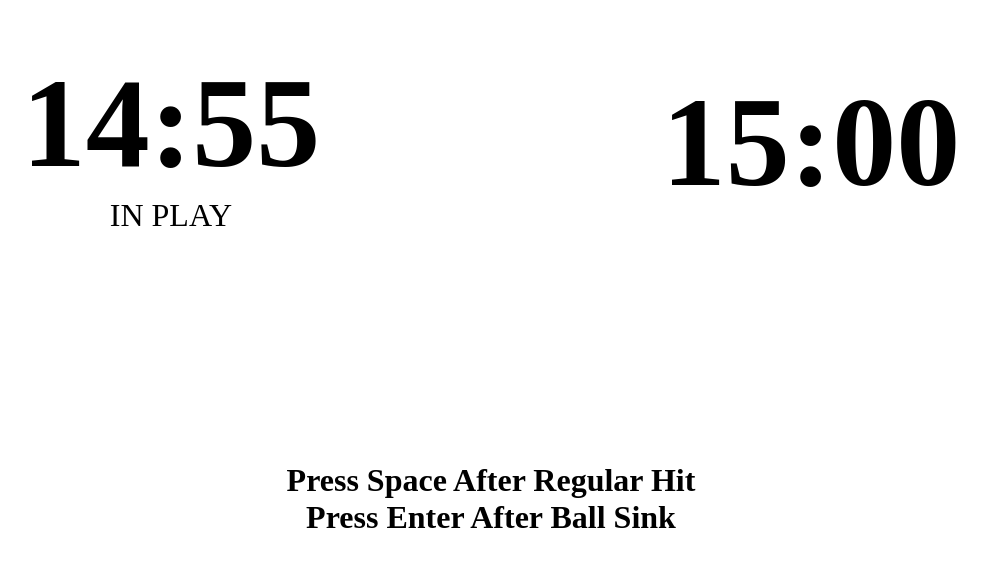
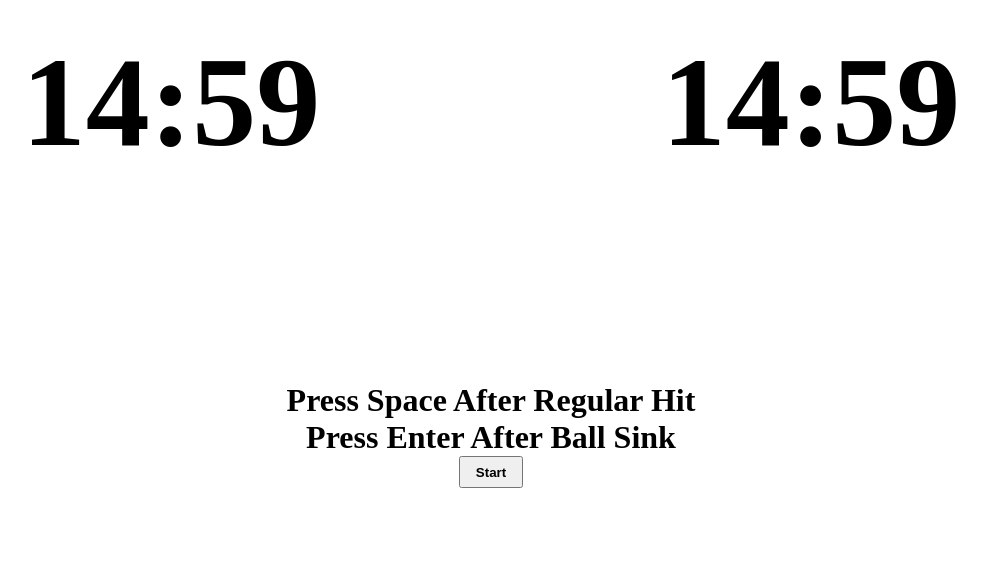
Before and after one commit to Maxwell-Hunt/Clock-Pool, a plain HTML site: page index.html in a window 1280 px wide. Shown: the part 178-744 px from the top of the page, without its empty margins (149-1136 px from the left). Drawn offline with Linux system fonts and the light colour scheme.

Commit message:
Added start button

```diff
--- a/index.html
+++ b/index.html
@@ -8,7 +8,7 @@
         <div class="clock_container">
             <div id="clock1" class="clock">
                 <h1>15:00</h1>
-                <p>IN PLAY</p>
+                <p></p>
             </div>
             <div id="clock2" class="clock">
                 <h1>15:00</h1>
@@ -19,8 +19,10 @@
             <div>
                 <h1>Press Space After Regular Hit</h1>
                 <h1>Press Enter After Ball Sink</h1>
+                <button class="start_button" onclick="beginGame()">Start</button>
             </div>
         </div>
+
         <script src="script.js"></script>
     </body>
 </html>
--- a/script.js
+++ b/script.js
@@ -2,7 +2,9 @@ class Clock {
     constructor(obj, time, is_active=false) {
         this.obj = obj;
         this.time = time;
-        this.is_active = is_active;
+        this.is_active = !is_active;
+        this.updateActivity();
+        this.update();
     }
 
     // returns a string which displays the current amount of time
@@ -18,7 +20,7 @@ class Clock {
         return result;
     }
 
-    update_activity() {
+    updateActivity() {
         this.is_active = !this.is_active;
         for(let child of this.obj.childNodes) {
             if(child.tagName === "P") {
@@ -41,12 +43,21 @@ class Clock {
     }
 }
 
-let clock1 = new Clock(document.getElementById("clock1"), 900, is_active = true);
-let clock2 = new Clock(document.getElementById("clock2"), 900)
-
+let game_started = false;
+let clock1 = new Clock(document.getElementById("clock1"), 900);
+let clock2 = new Clock(document.getElementById("clock2"), 900);
 let active_clock = 1;
 
+function beginGame() {
+    console.log("Hello");
+    game_started = true;
+    active_clock = 1;
+    clock1 = new Clock(document.getElementById("clock1"), 900, is_active = true);
+    clock2 = new Clock(document.getElementById("clock2"), 900);
+}
+
 function update() {
+    if(!game_started) return;
     if(active_clock == 1) {
 
         clock1.update();
@@ -54,14 +65,12 @@ function update() {
     else if(active_clock == 2) {
         clock2.update();
     }
-    if(clock1.time == 0) {
-
-    }
 }
 
 function switchClock(event) {
-    clock1.update_activity();
-    clock2.update_activity();
+    if(!game_started) return;
+    clock1.updateActivity();
+    clock2.updateActivity();
     if(active_clock == 1) {
         active_clock = 2;
         return;
--- a/style.css
+++ b/style.css
@@ -5,7 +5,7 @@
 
 .clock_container  {
     width: 100%;
-    height: 80vh;
+    height: 70vh;
     display: flex;
     justify-content: space-between;
 }
@@ -32,3 +32,9 @@
     display: flex;
     justify-content: center;
 }
+
+.start_button {
+    width: 4rem;
+    height: 2rem;
+    font-weight: bold;
+}
```
